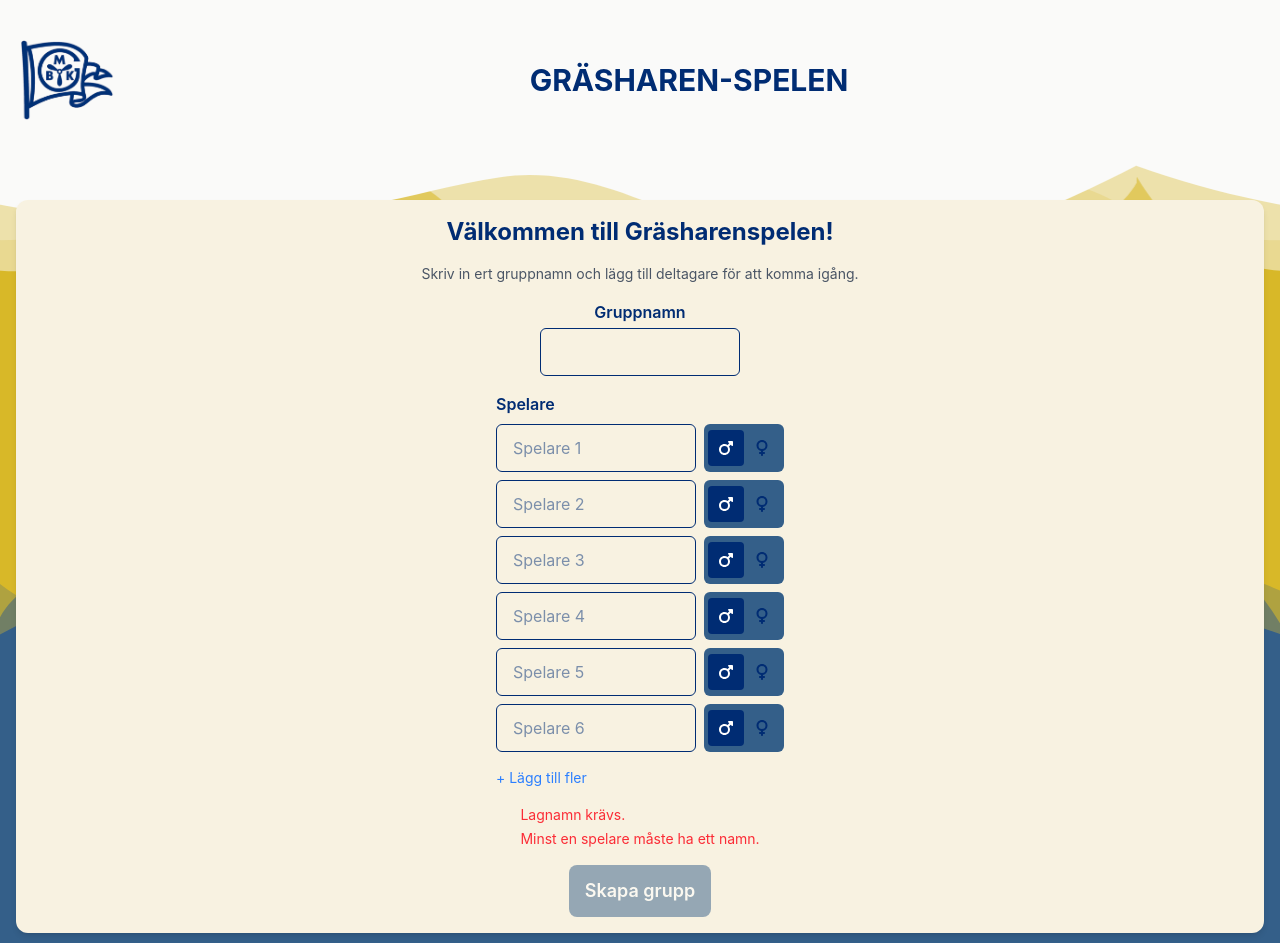
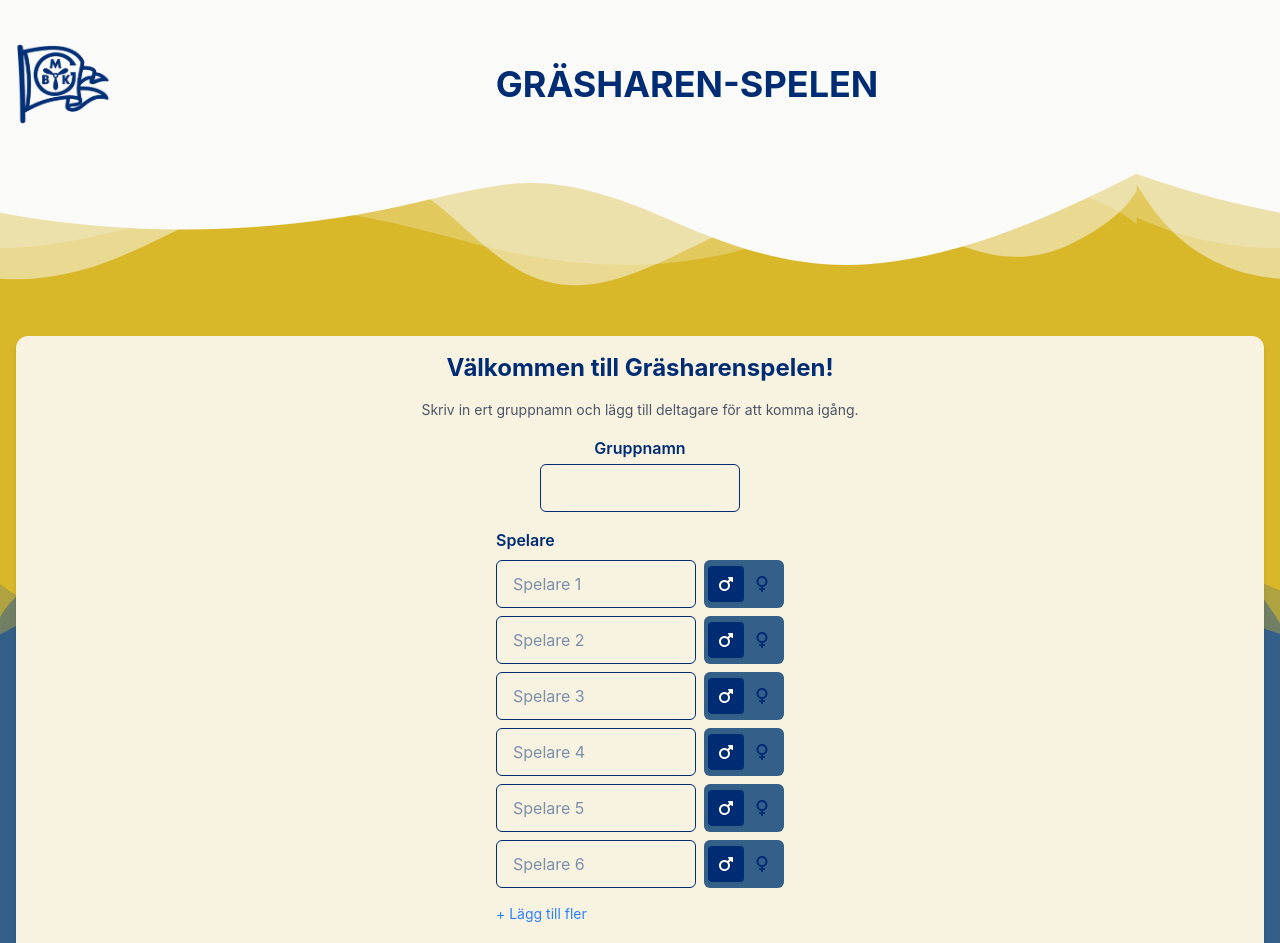
Before and after one commit to adsamu/spiknubben, a React (Vite) app: page /join/1 in a window 1280 px wide. Shown: the top 943 px of the page. Built offline with nearby package versions, Linux system fonts and the light colour scheme.

Commit message:
Background and header working

```diff
--- a/package.json
+++ b/package.json
@@ -14,6 +14,7 @@
     "@fortawesome/react-fontawesome": "^0.2.2",
     "@tailwindcss/vite": "^4.1.5",
     "firebase": "^11.6.1",
+    "framer-motion": "^12.10.5",
     "qrcode.react": "^4.2.0",
     "react": "^19.0.0",
     "react-dom": "^19.0.0",
--- a/src/components/layout/Background.jsx
+++ b/src/components/layout/Background.jsx
@@ -3,40 +3,7 @@ export default function Background() {
   return (
     <div className="absolute inset-0 z-0 flex flex-col w-full h-full overflow-hidden">
 
-      {/* White top */}
-      <div className="flex-none h-[20vh] bg-clouds"></div>
-
-      {/* White Wave */}
-      <div className="flex-none bg-primary w-full overflow-hidden">
-        <div className="flex w-[200vw] animate-cloud">
-          <svg
-            className="fill-clouds w-1/2 h-full"
-            data-name="Layer 1"
-            xmlns="http://www.w3.org/2000/svg"
-            viewBox="0 0 1200 120"
-            preserveAspectRatio="none">
-            <path d="M0,0V46.29c47.79,22.2,103.59,32.17,158,28,70.36-5.37,136.33-33.31,206.8-37.5C438.64,32.43,512.34,53.67,583,72.05c69.27,18,138.3,24.88,209.4,13.08,36.15-6,69.85-17.84,104.45-29.34C989.49,25,1113-14.29,1200,52.47V0Z" opacity=".25" ></path>
-
-            <path d="M0,0V15.81C13,36.92,27.64,56.86,47.69,72.05,99.41,111.27,165,111,224.58,91.58c31.15-10.15,60.09-26.07,89.67-39.8,40.92-19,84.73-46,130.83-49.67,36.26-2.85,70.9,9.42,98.6,31.56,31.77,25.39,62.32,62,103.63,73,40.44,10.79,81.35-6.69,119.13-24.28s75.16-39,116.92-43.05c59.73-5.85,113.28,22.88,168.9,38.84,30.2,8.66,59,6.17,87.09-7.5,22.43-10.89,48-26.93,60.65-49.24V0Z" opacity=".5" ></path>
-
-            <path d="M0,0V5.63C149.93,59,314.09,71.32,475.83,42.57c43-7.64,84.23-20.12,127.61-26.46,59-8.63,112.48,12.24,165.56,35.4C827.93,77.22,886,95.24,951.2,90c86.53-7,172.46-45.71,248.8-84.81V0Z" ></path>
-          </svg>
-          <svg
-            className="fill-clouds w-1/2 h-full"
-            data-name="Layer 1"
-            xmlns="http://www.w3.org/2000/svg"
-            viewBox="0 0 1200 120"
-            preserveAspectRatio="none">
-            <path d="M0,0V46.29c47.79,22.2,103.59,32.17,158,28,70.36-5.37,136.33-33.31,206.8-37.5C438.64,32.43,512.34,53.67,583,72.05c69.27,18,138.3,24.88,209.4,13.08,36.15-6,69.85-17.84,104.45-29.34C989.49,25,1113-14.29,1200,52.47V0Z" opacity=".25" ></path>
-
-            <path d="M0,0V15.81C13,36.92,27.64,56.86,47.69,72.05,99.41,111.27,165,111,224.58,91.58c31.15-10.15,60.09-26.07,89.67-39.8,40.92-19,84.73-46,130.83-49.67,36.26-2.85,70.9,9.42,98.6,31.56,31.77,25.39,62.32,62,103.63,73,40.44,10.79,81.35-6.69,119.13-24.28s75.16-39,116.92-43.05c59.73-5.85,113.28,22.88,168.9,38.84,30.2,8.66,59,6.17,87.09-7.5,22.43-10.89,48-26.93,60.65-49.24V0Z" opacity=".5" ></path>
-
-            <path d="M0,0V5.63C149.93,59,314.09,71.32,475.83,42.57c43-7.64,84.23-20.12,127.61-26.46,59-8.63,112.48,12.24,165.56,35.4C827.93,77.22,886,95.24,951.2,90c86.53-7,172.46-45.71,248.8-84.81V0Z" ></path>
-          </svg>
-        </div>
-      </div>
-
-      {/* Yellow mid */}
+      {/* Yellow Top */}
       <div className="flex-grow bg-primary"></div>
 
       {/* Blue Wave */}
--- a/src/components/layout/Banner.jsx
+++ b/src/components/layout/Banner.jsx
@@ -1,26 +1,27 @@
 import { useState } from "react";
 
 import logo from "@/logo.png";
+
 // import "./Banner.css";
-
 export default function Banner({ label = "SPIKNUBBEN" }) {
   const [flipped, setFlipped] = useState(false);
 
   return (
+    <div className="relative w-full bg-clouds z-10">
+      <div className="flex items-center justify-between px-4 py-6 max-w-7xl mx-auto">
 
-    <div className="flex bg-clouds items-center justify-center px-5 py-5 z-5">
-      <img src={logo} alt="Logo" className="h-20 w-auto" />
+          <img src={logo} alt="Logo" className="h-20 w-auto" />
 
       <div
         onClick={() => setFlipped(!flipped)}
-        className="ml-1 w-full h-30 text-right perspective-midrange">
+        className="w-full h-30 text-right perspective-midrange">
 
         <div className={`relative size-full transition duration-200 transform-3d ${flipped ? "rotate-x-180" : ""}`}>
 
           {/* Front */}
           <div className="absolute inset-0 size-full backface-hidden">
-            <div className="flex h-full w-full flex-col items-center justify-center bg-clouds " >
-              <h1 className="text-3xl font-bold leading-none">GRÄSHAREN-SPELEN</h1>
+            <div className="flex h-full w-full items-center justify-center bg-clouds " >
+              <h1 className="text-4xl font-bold leading-none">GRÄSHAREN-SPELEN</h1>
             </div>
           </div>
 
@@ -36,6 +37,37 @@ export default function Banner({ label = "SPIKNUBBEN" }) {
         <p className="text-accent font-bold rotate-340 mt-5">2025</p>
       </div>
 
+      </div>
+
+        {/* White Wave */}
+        <div className="flex-none bg-primary w-full overflow-hidden">
+          <div className="flex w-[200vw] animate-cloud">
+            <svg
+              className="fill-clouds w-1/2 h-full"
+              data-name="Layer 1"
+              xmlns="http://www.w3.org/2000/svg"
+              viewBox="0 0 1200 120"
+              preserveAspectRatio="none">
+              <path d="M0,0V46.29c47.79,22.2,103.59,32.17,158,28,70.36-5.37,136.33-33.31,206.8-37.5C438.64,32.43,512.34,53.67,583,72.05c69.27,18,138.3,24.88,209.4,13.08,36.15-6,69.85-17.84,104.45-29.34C989.49,25,1113-14.29,1200,52.47V0Z" opacity=".25" ></path>
+
+              <path d="M0,0V15.81C13,36.92,27.64,56.86,47.69,72.05,99.41,111.27,165,111,224.58,91.58c31.15-10.15,60.09-26.07,89.67-39.8,40.92-19,84.73-46,130.83-49.67,36.26-2.85,70.9,9.42,98.6,31.56,31.77,25.39,62.32,62,103.63,73,40.44,10.79,81.35-6.69,119.13-24.28s75.16-39,116.92-43.05c59.73-5.85,113.28,22.88,168.9,38.84,30.2,8.66,59,6.17,87.09-7.5,22.43-10.89,48-26.93,60.65-49.24V0Z" opacity=".5" ></path>
+
+              <path d="M0,0V5.63C149.93,59,314.09,71.32,475.83,42.57c43-7.64,84.23-20.12,127.61-26.46,59-8.63,112.48,12.24,165.56,35.4C827.93,77.22,886,95.24,951.2,90c86.53-7,172.46-45.71,248.8-84.81V0Z" ></path>
+            </svg>
+            <svg
+              className="fill-clouds w-1/2 h-full"
+              data-name="Layer 1"
+              xmlns="http://www.w3.org/2000/svg"
+              viewBox="0 0 1200 120"
+              preserveAspectRatio="none">
+              <path d="M0,0V46.29c47.79,22.2,103.59,32.17,158,28,70.36-5.37,136.33-33.31,206.8-37.5C438.64,32.43,512.34,53.67,583,72.05c69.27,18,138.3,24.88,209.4,13.08,36.15-6,69.85-17.84,104.45-29.34C989.49,25,1113-14.29,1200,52.47V0Z" opacity=".25" ></path>
+
+              <path d="M0,0V15.81C13,36.92,27.64,56.86,47.69,72.05,99.41,111.27,165,111,224.58,91.58c31.15-10.15,60.09-26.07,89.67-39.8,40.92-19,84.73-46,130.83-49.67,36.26-2.85,70.9,9.42,98.6,31.56,31.77,25.39,62.32,62,103.63,73,40.44,10.79,81.35-6.69,119.13-24.28s75.16-39,116.92-43.05c59.73-5.85,113.28,22.88,168.9,38.84,30.2,8.66,59,6.17,87.09-7.5,22.43-10.89,48-26.93,60.65-49.24V0Z" opacity=".5" ></path>
+
+              <path d="M0,0V5.63C149.93,59,314.09,71.32,475.83,42.57c43-7.64,84.23-20.12,127.61-26.46,59-8.63,112.48,12.24,165.56,35.4C827.93,77.22,886,95.24,951.2,90c86.53-7,172.46-45.71,248.8-84.81V0Z" ></path>
+            </svg>
+          </div>
+        </div>
     </div>
   );
 }
--- a/src/pages/Join.jsx
+++ b/src/pages/Join.jsx
@@ -146,8 +146,8 @@ export default function JoinGame() {
 
       {/* Inline errors */}
       <div className="text-red-500 text-sm mb-4 space-y-1">
-        {teamNameIsEmpty && <p>Lagnamn krävs.</p>}
-        {!hasAtLeastOneValidName && <p>Minst en spelare måste ha ett namn.</p>}
+        {teamNameIsEmpty && <p>Gruppnamn krävs.</p>}
+        {!hasAtLeastOneValidName && <p>Lägg till minst en spelare.</p>}
         {hasTooLongNames && <p>Namn får vara max 10 tecken.</p>}
         {duplicateNames && <p>Spelarnamn måste vara unika.</p>}
         {error && <p>{error}</p>}
```
Also changed, not shown: 1 other file (tests, documents, lock files or other folders).
